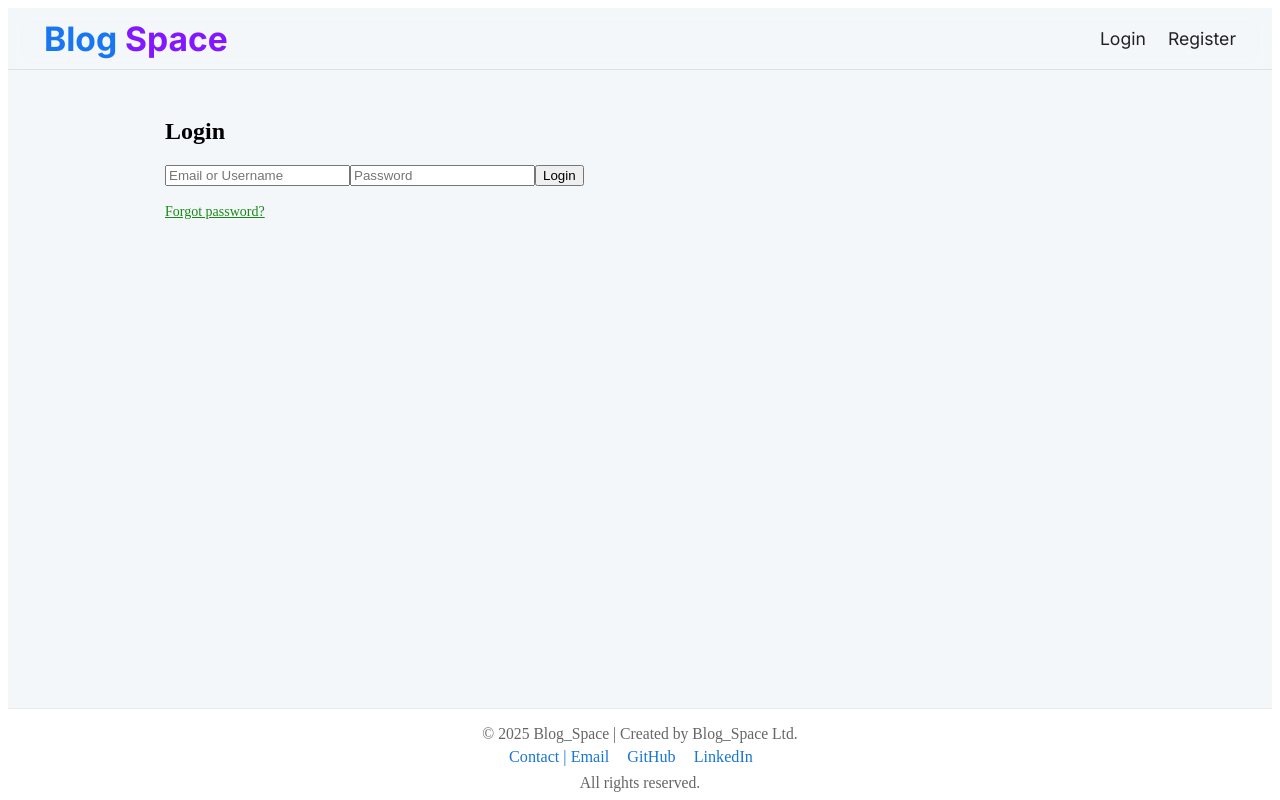
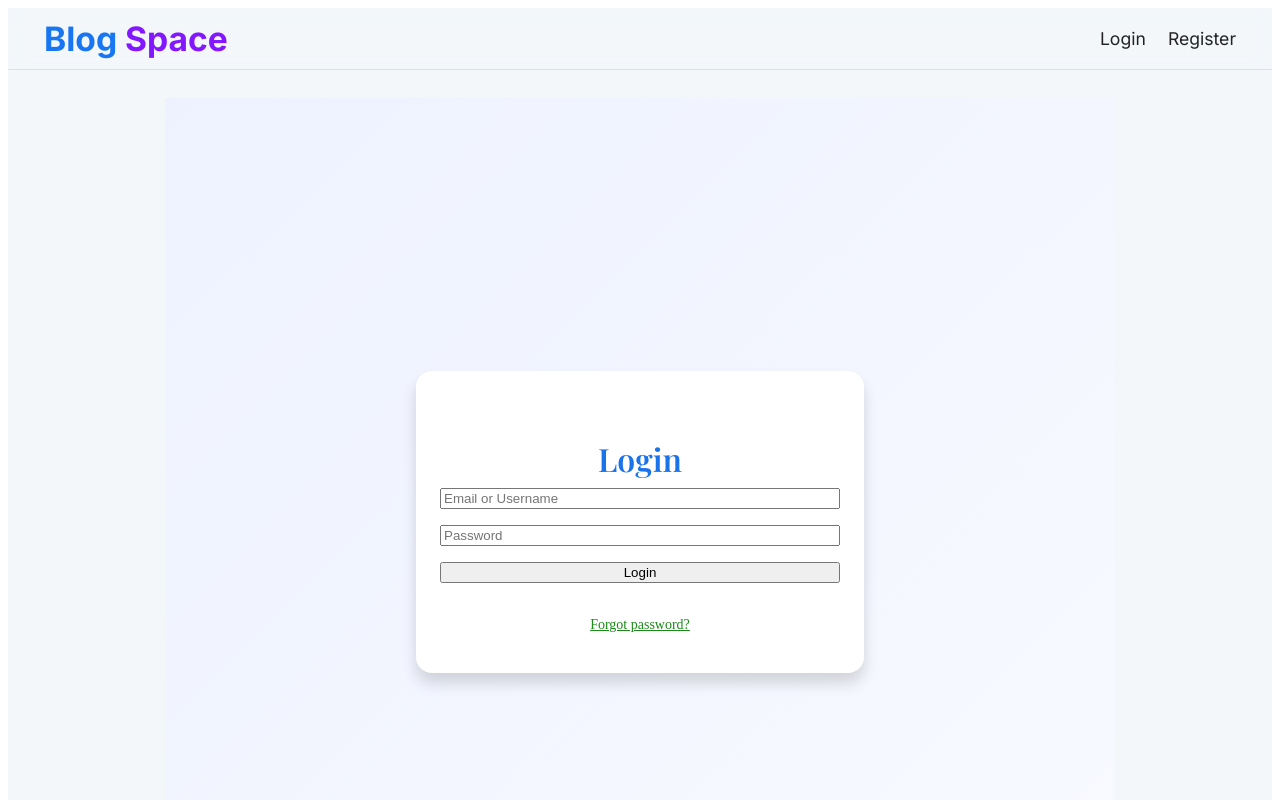
Before and after one commit to Sahil-Popat-Potale/Blog_Space, a React (Vite) app in the folder frontend/: page /login in a window 1280 px wide. Shown: the top 800 px of the page. Built offline with nearby package versions, Linux system fonts and the light colour scheme; no server answers.

Commit message:
refactor auth components for improved layout & styling.

```diff
--- a/frontend/index.html
+++ b/frontend/index.html
@@ -3,6 +3,7 @@
     <head>
         <meta charset="utf-8"/>
         <meta name="viewport" content="width=device-width,initial-scale=1.0"/>
+        <meta name="description" content="A platform for learners and students to share, explore, and grow together through blogs and discussions.">
         <title>Blog_Space</title>
 
         <link
--- a/frontend/src/pages/Login.jsx
+++ b/frontend/src/pages/Login.jsx
@@ -4,6 +4,7 @@ import { useNavigate } from 'react-router-dom';
 import { useForm } from 'react-hook-form';
 import { toast } from 'react-hot-toast';
 import AuthContext from '../AuthContext';
+import '../styles/scss/_auth.scss';
 
 export default function Login() {
   const { save } = useContext(AuthContext);
@@ -45,9 +46,10 @@ export default function Login() {
   };
 
   return (
-    <div className="container">
+    <div className="auth-container">
+      <div className="auth-card">
         <h2>Login</h2>
-      <form onSubmit={handleSubmit(onSubmit)} style={{ display: showForgot ? 'none' : 'block' }}>
+        <form onSubmit={handleSubmit(onSubmit)} /*style={{ display: showForgot ? 'none' : 'block' }}*/>
           <input
             placeholder="Email or Username"
             {...register('identifier')}
@@ -100,5 +102,6 @@ export default function Login() {
           </form>
         )}
       </div>
+    </div>
   );
 }
--- a/frontend/src/pages/Register.jsx
+++ b/frontend/src/pages/Register.jsx
@@ -3,6 +3,7 @@ import api from '../api';
 import { useNavigate } from 'react-router-dom';
 import { useForm } from 'react-hook-form';
 import { toast } from 'react-hot-toast';
+import '../styles/scss/_auth.scss';
 
 export default function Register() {
   const { register, handleSubmit } = useForm();
@@ -19,7 +20,8 @@ export default function Register() {
   };
 
   return (
-    <div className="container">
+    <div className="auth-container">
+      <div className="auth-card">
         <h2>Register</h2>
         <form onSubmit={handleSubmit(onSubmit)}>
           <input
@@ -38,5 +40,6 @@ export default function Register() {
           <button type="submit">Register</button>
         </form>
       </div>
+    </div>
   );
 }
--- a/frontend/src/styles/scss/_auth.scss
+++ b/frontend/src/styles/scss/_auth.scss
@@ -1,13 +1,13 @@
 @import "./variables";
 @import "./mixins";
 
-.auth-page {
+.auth-container {
   background: linear-gradient(135deg, #eef2ff 0%, #f8faff 100%);
   min-height: 100vh;
   display: flex;
   align-items: center;
   justify-content: center;
-  padding: $space-xl;
+  padding: $space-lg;
 }
 
 .auth-card {
@@ -19,7 +19,7 @@
   padding: $space-xl $space-lg;
   text-align: center;
 
-  h1 {
+  h2 {
     @include heading(2);
     color: $color-primary;
     margin-bottom: $space-sm;
```
Lines whose indentation alone changed are shown as unchanged.
